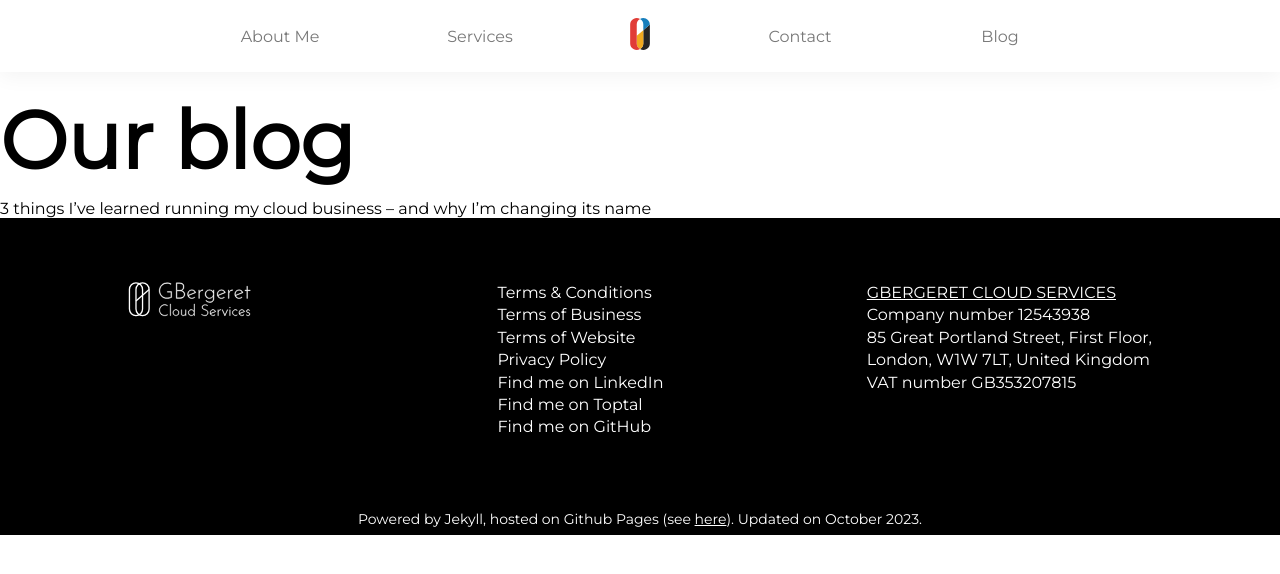
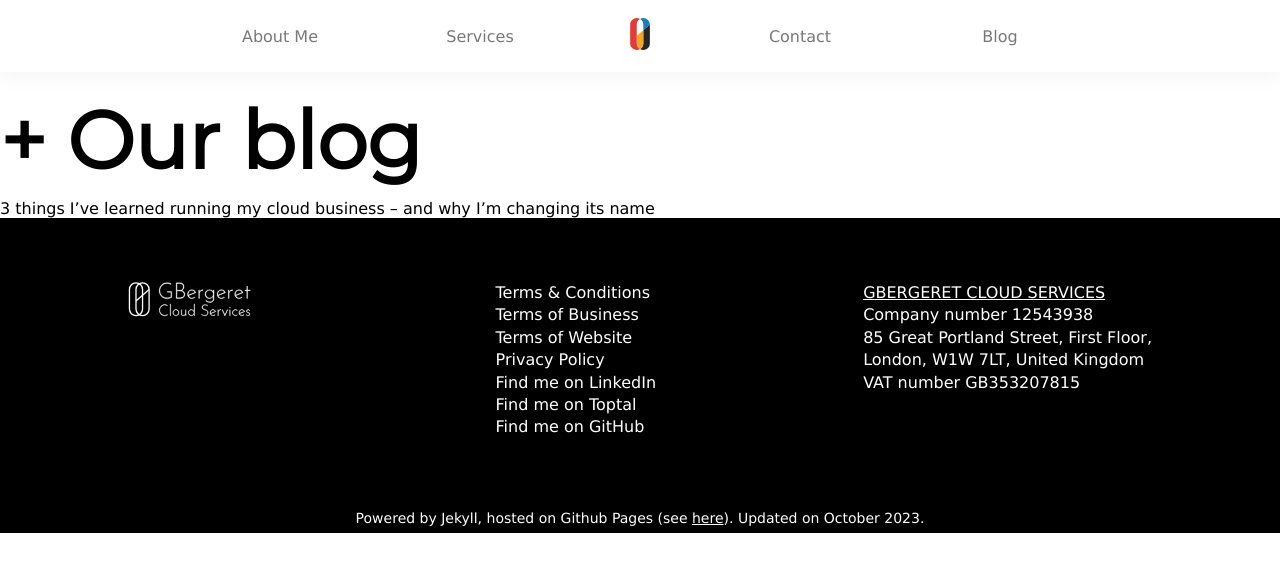
Before and after one commit to gbergeret-cloud/website, a Jekyll site: the page built from blog.html, in a window 1280 px wide. Shown: the top 574 px of the page. Built offline with Jekyll 4.4.1, drawn with Linux system fonts in a browser that asks for light colours.

Commit message:
re order the css and add plus class

```diff
--- a/assets/custom.css
+++ b/assets/custom.css
@@ -8,7 +8,6 @@ body {
   font-family: Verdana;
   font-size: 16px;
   scroll-behavior: smooth;
-  font-family: Montserrat;
 }
 
 *,
@@ -18,6 +17,26 @@ body {
   -moz-box-sizing: inherit;
   box-sizing: inherit;
   outline: 0;
+}
+
+h1,
+h2,
+h3,
+h4,
+h5,
+h6 {
+  font-family: Montserrat;
+}
+
+h1,
+h2 {
+  font-size: 60pt;
+  margin: 20px 0 10px 0;
+}
+
+h3 {
+  font-size: 40pt;
+  margin: 20px 0 10px 0;
 }
 
 ul {
@@ -34,28 +53,18 @@ p {
   color: #787878;
 }
 
-h2:before {
-  content: "+ ";
-}
-
-h1, h2 {
-  font-family: Montserrat;
-  font-size: 60pt;
-  margin: 20px 0 10px 0;
-}
-
-h3 {
-  font-family: Montserrat;
-  font-size: 40pt;
-  margin: 20px 0 10px 0;
-}
-
 li {
   list-style-type: none;
 }
 
 address {
   font-style: normal;
+}
+
+/* CSS for text */
+
+.plus:before {
+  content: "+ ";
 }
 
 /* CSS for Navigation Bar */
--- a/blog.html
+++ b/blog.html
@@ -2,7 +2,7 @@
 title: Our blog
 ---
 
-<h1>Our blog</h1>
+<h1 class="plus">Our blog</h1>
 <ul>
   {% for post in site.posts %}
   <li><a href="{{post.url}}"> {{ post.title }}</a></li>
```
